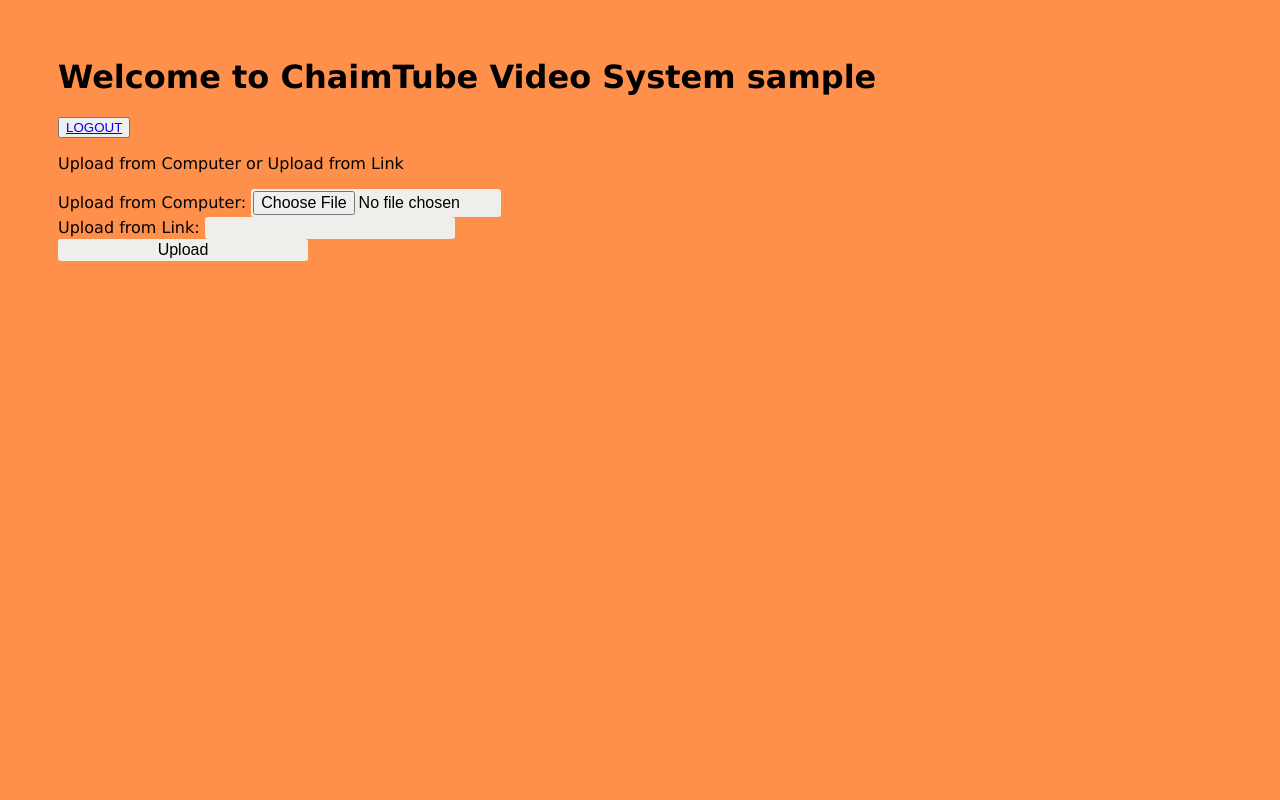
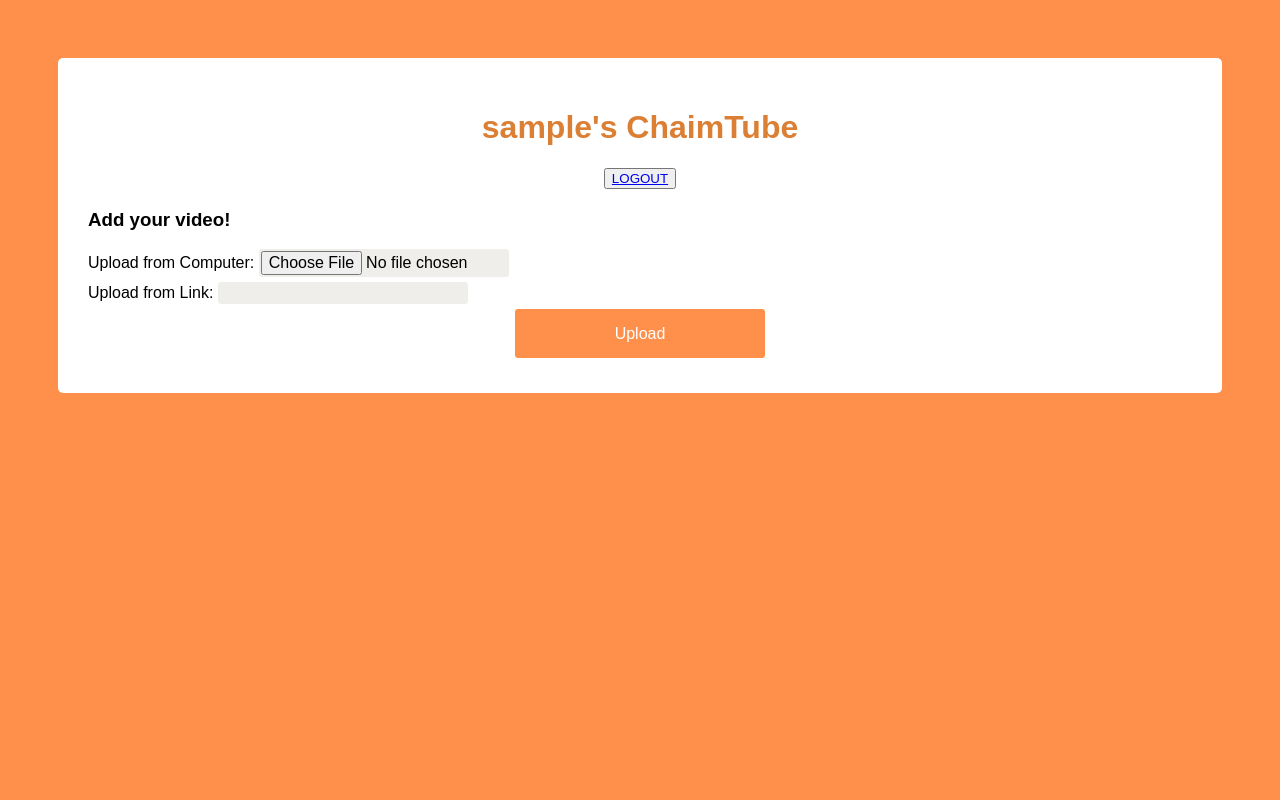
Before and after one commit to wwt9829/CSEC-380-Project, a Python web app: template website/flask/templates/homepage.html in a window 1280 px wide. Run offline with Jinja, Linux system fonts and the light colour scheme; the template is opened without the code that fills it: most values are stand-ins (such as "Sample title", 1, 10 or a date in 2020).

Commit message:
front end done

```diff
--- a/website/flask/static/style.css
+++ b/website/flask/static/style.css
@@ -5,15 +5,18 @@ box-sizing: border-box;
 *:focus {
 outline: none;
 }
+
 body {
-font-family: Verdana;
+    font-family: Arial, Helvetica, sans-serif;
 background-color: #FF904C;
 padding: 50px;
 }
+
 .login {
 margin: 20px auto;
 width: 300px;
 }
+
 .login-screen {
 background-color: #FFF;
 padding: 20px;
@@ -28,9 +31,27 @@ color: #777;
 .login-form {
 text-align: center;
 }
+
 .control-group {
 margin-bottom: 10px;
 }
+
+.home-title {
+    color:#DB7F34;
+    text-align: center;
+}
+
+.home {
+    background-color: white;
+    padding: 30px;
+    border-radius: 5px;
+}
+
+.upload input{
+    margin-bottom: 5px;
+}
+
+
 
 input {
 text-align: center;
--- a/website/flask/templates/homepage.html
+++ b/website/flask/templates/homepage.html
@@ -1,31 +1,44 @@
-<link rel="stylesheet" href="/static/style.css" type="text/css">
+
 <!DOCTYPE html>
 <html>
 <head>
+<link rel="stylesheet" href="/static/style.css" type="text/css">
 <meta charset="utf-8">
 <script src="https://ajax.googleapis.com/ajax/libs/jquery/3.3.1/jquery.min.js"></script>
+<title>ChaimTube</title>
+
 <style>
 table, th, td {
     border: 0px;
   }
 </style>
+</head>
 
-<title>ChaimTube Video System</title>
-<h1>Welcome to ChaimTube Video System {{ username }}</h1>
+
+<body>
+    <div class="home">
+        <div class="home-title">
+            <h1>{{ username }}'s ChaimTube</h1>
             <button><a href="/logout" style="float: right;">LOGOUT</a></button>
+        </div>
+
+        <h3>Add your video!</h3>
         <form method=post enctype=multipart/form-data>
-	    <p>Upload from Computer or Upload from Link</p>
+            <div class="upload">
             Upload from Computer:  <input type=file name=file><br>
             Upload from Link:      <input type="text" name="linkupload"><br>
-	    <input type=submit value=Upload>
+            <input type="submit" value="Upload" class="btn btn-primary btn-large btn-block">
+            </div>
+        </form>
+    </div>
 
     <div id="videos"></div>
     <div id="othervids"></div>
 
-</head>
 
 
-<body>
+
+
 
 <script type=text/javascript>
 $(document).ready(function(){
--- a/website/flask/templates/wrongpass.html
+++ b/website/flask/templates/wrongpass.html
@@ -3,5 +3,5 @@
 <head>
   <title>Wrong password!</title>
 </head>
-  <body>Please input a correct password</body>
+  <body>You inputted the wrong password</body>
 </html>
--- a/website/flask/templates/wronguser.html
+++ b/website/flask/templates/wronguser.html
@@ -3,5 +3,5 @@
 <head>
   <title>Invalid Username!</title>
 </head>
-  <body>That username does not exist. Please head back and input a correct username.</body>
+  <body>That username does not exist.</body>
 </html>
```
Lines whose indentation alone changed are shown as unchanged.
